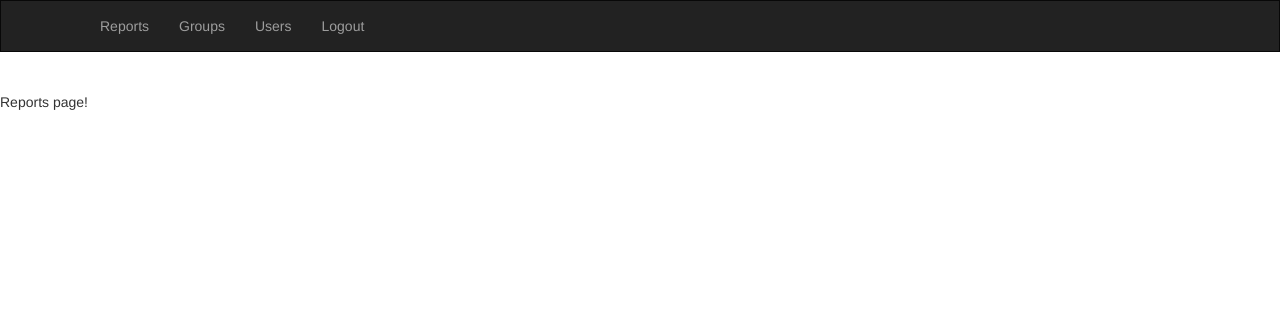
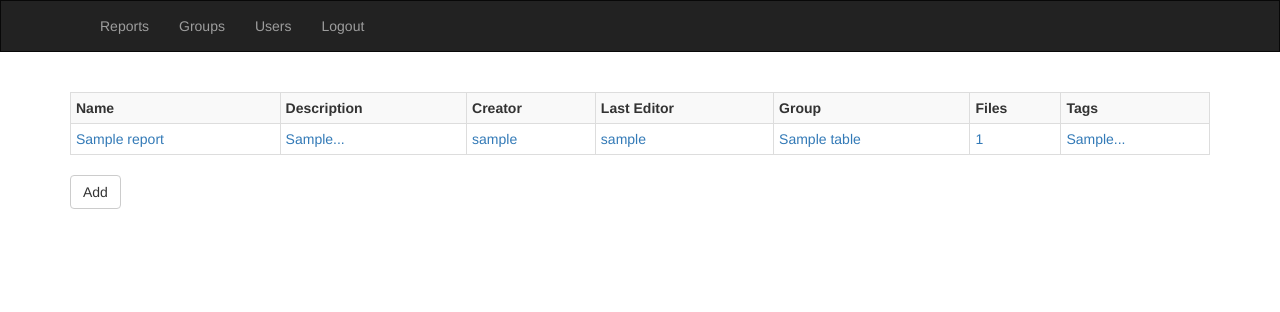
Before and after one commit to sfm2686/RMSA, a Flask app: page /reports in a window 1280 px wide. Shown: the top 312 px of the page. Run offline with Flask 2, Linux system fonts and the light colour scheme; the visitor is signed in with stand-in values (Sample User, id 1); tables that the repository leaves empty hold one stand-in row (values such as "Sample post"); parts of the project's set-up code (start-up, migrations or seed data) failed here and were passed over; some libraries are stand-ins or nearby versions.

Commit message:
Minor changes to the seeding script, started working on reports crud, still work in progress

```diff
--- a/templates/reports.html
+++ b/templates/reports.html
@@ -1,7 +1,45 @@
 {% extends 'layout.html' %}
 
-{% block title %}Login{% endblock %}
+{% block title %}Reports{% endblock %}
 
 {% block body %}
-Reports page!
+
+  <script>
+    jQuery(document).ready(function($) {
+      $(".clickable-row").click(function() {
+        window.location = $(this).data("href");
+      });
+    });
+  </script>
+
+  <div class="container">
+      {% if reports %}
+        <table class="table table-striped table-bordered table-hover table-condensed">
+          <tr>
+            <th>Name</th>
+            <th>Description</th>
+            <th>Creator</th>
+            <th>Last Editor</th>
+            <th>Group</th>
+            <th>Files</th>
+            <th>Tags</th>
+          </tr>
+          {% for report in reports %}
+            <tr class="clickable-row" data-href="{{ url_for('show_report', id=report['id']) }}">
+            <td><a href="#">{{ report['name'] }}</a></td>
+            <td><a href="#">{{ report['desc'] }}</a></td>
+            <td><a href="#">{{ report['creatid'] }}</a></td>
+            <td><a href="#">{{ report['editid'] }}</a></td>
+            <td><a href="#">{{ report['group'] }}</a></td>
+            <td><a href="#">{{ report['nfiles'] }}</a></td>
+            <td><a href="#">{{ report['tags'] }}</a></td>
+            </tr>
+          {% endfor %}
+        </table>
+      {% else %}
+        <div class="alert alert-info" role="alert">No reports found</div>
+      {% endif %}
+      <a class="btn btn-default" role="button" href="{{ url_for('add_report') }}">Add</a>
+  </div>
+
 {% endblock %}
--- a/views.py
+++ b/views.py
@@ -10,25 +10,6 @@ import bcrypt
 
 db_session = sessionmaker(bind=db_engine)
 db_sess = db_session()
-
-################################ Decorators ####################################
-def require_admin_access(endpoint):
-    @wraps(endpoint)
-    def check_access():
-        if session.get("has_admin_access"):
-            return endpoint()
-        else:
-            return redirect(url_for('reports'))
-    return check_access
-
-def require_login(endpoint):
-    @wraps(endpoint)
-    def check_login():
-        if session.get("loggedin"):
-            return endpoint()
-        else:
-            return redirect(url_for('login'))
-    return check_login
 
 ################################## Helpers #####################################
 def load_user(user_id):
@@ -51,6 +32,42 @@ def load_group(group_id):
     return (db_sess.query(Group)
         .filter(Group.id == group_id)
         .first())
+
+def load_user_reports(uid):
+    return (db_sess.query(User_groups, Report)
+        .filter(Report.group_id == User_groups.group_id)
+        .filter(uid == User_groups.user_id)
+        .all())
+
+def load_report_files(rid):
+    return (db_sess.query(File)
+        .filter(File.report_id == rid)
+        .all())
+
+def load_report_tags(rid):
+    return (db_sess.query(Tag, Report_tags)
+        .filter(Report_tags.report_id == rid)
+        .filter(Report_tags.tag_id == Tag.id)
+        .all())
+
+################################ Decorators ####################################
+def require_admin_access(endpoint):
+    @wraps(endpoint)
+    def check_access():
+        if session.get("has_admin_access"):
+            return endpoint()
+        else:
+            return redirect(url_for('index'))
+    return check_access
+
+def require_login(endpoint):
+    @wraps(endpoint)
+    def check_login():
+        if session.get("loggedin"):
+            return endpoint()
+        else:
+            return redirect(url_for('login'))
+    return check_login
 
 ################################################################################
 ################################ Endpoints #####################################
@@ -80,7 +97,8 @@ def login():
     if request.method == 'POST':
         session["loggedin"] = True
         session["has_admin_access"] = True
-        return redirect(url_for('groups'))
+        session["uid"] = 1
+        return redirect(url_for('reports'))
 
     return render_template("login.html")
 
@@ -90,10 +108,96 @@ def logout():
     session.clear()
     return redirect(url_for('login'))
 
+@app.route('/index')
+@require_login
+def index():
+    return render_template("index.html")
+
+################################## Reports #####################################
+# TODO implement user/group access for reports
 @app.route('/reports')
+@require_admin_access
 @require_login
 def reports():
-    return render_template("reports.html")
+    reports = load_user_reports(session.get("uid"))
+    data = []
+    for col in reports:
+        report_dict = {}
+        report_dict['id'] = col.Report.id
+        report_dict['name'] = col.Report.name
+        report_dict['desc'] = "{}...".format(col.Report.desc[:6])
+        report_dict['creatid'] = load_user(col.Report.creator_id).User.username
+        report_dict['editid'] = load_user(col.Report.last_editor_id).User.username
+        report_dict['group'] = load_group(col.Report.group_id).group_name
+        report_dict['nfiles'] = len(load_report_files(col.Report.id))
+        rtags = ""
+        for t in load_report_tags(col.Report.id):
+            rtags = rtags + t.Tag.tag + " "
+        report_dict['tags'] = "{}...".format(rtags[:6])
+        data.append(report_dict)
+    return render_template("reports.html", reports=data)
+
+@app.route('/report', methods=['GET'])
+@require_admin_access
+@require_login
+def show_report():
+    # search through user specific reports to ensure proper permission
+    user_reports = load_user_reports(session.get("uid"))
+    try:
+        req_rid = int(request.args.get('id'))
+    except ValueError:
+        flash("Report not found", "alert alert-danger")
+        return redirect(url_for('reports'))
+    report = None
+    for col in user_reports:
+        if req_rid == col.Report.id:
+            report = col.Report
+    if not report:
+        flash("Report not found", "alert alert-danger")
+        return redirect(url_for('reports'))
+    report_dict = {}
+    report_dict['id'] = report.id
+    report_dict['name'] = report.name
+    report_dict['desc'] = "{}...".format(report.desc[:6])
+    report_dict['creatid'] = load_user(report.creator_id).User.username
+    report_dict['editid'] = load_user(report.last_editor_id).User.username
+    report_dict['group'] = load_group(report.group_id).group_name
+    report_dict['nfiles'] = len(load_report_files(report.id))
+    rtags = ""
+    for t in load_report_tags(report.id):
+        rtags = rtags + t.Tag.tag + " "
+    report_dict['tags'] = "{}...".format(rtags[:6])
+    return render_template("report.html", report=report_dict)
+
+@app.route('/report', methods=['POST'])
+@require_admin_access
+@require_login
+def update_report():
+    return render_template("report.html")
+
+@app.route('/delete_report', methods=['GET'])
+@require_admin_access
+@require_login
+def delete_report():
+    # group = load_group(request.args.get('id'))
+    # if not group:
+    #     flash("Group not found", "alert alert-danger")
+    #     return redirect(url_for('groups'))
+    # try:
+    #     db_sess.delete(group)
+    #     db_sess.commit()
+    # except IntegrityError:
+    #     db_sess.rollback()
+    #     flash("Please ensure no users belong to the group before attempting to delete it", "alert alert-danger")
+    #     return redirect(url_for('show_group', id=request.args.get('id')))
+    # flash("Group deleted successfully", "alert alert-success")
+    return redirect(url_for('reports'))
+
+@app.route('/add_report')
+@require_admin_access
+@require_login
+def add_report():
+    return render_template("add_report.html")
 
 ################################## Groups ######################################
 @app.route('/groups')
```
Also changed, not shown: create_and_seed_db.py (+8 -1 lines), tables_def.py (+15 -0 lines), templates/add_report.html (added, +9 -0 lines), templates/index.html (added, +9 -0 lines), templates/report.html (added, +9 -0 lines).
